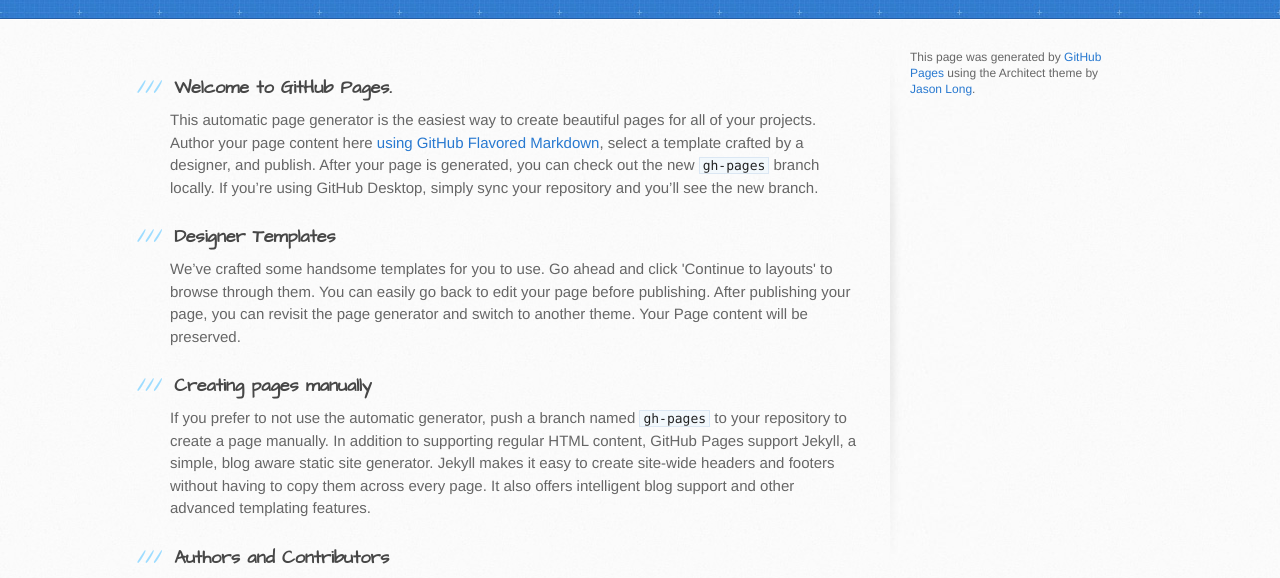
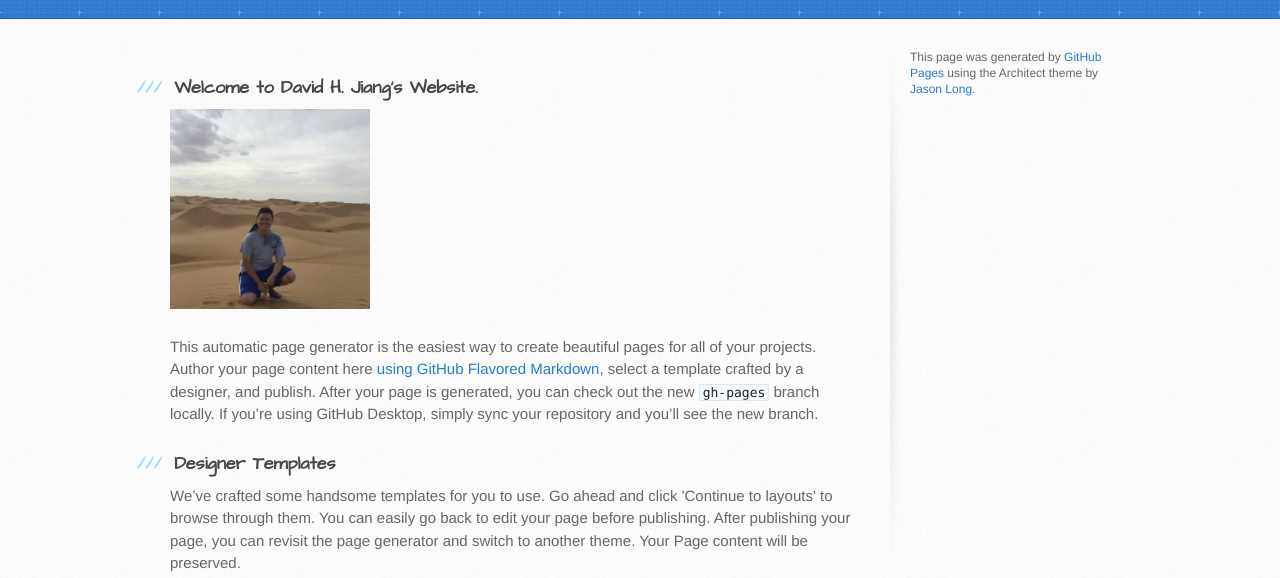
Before and after one commit to davidhjiang/davidhjiang.github.io, a plain HTML site: page index.html in a window 1280 px wide. Shown: the part 148-726 px from the top of the page. Drawn offline with Linux system fonts and the light colour scheme.

Commit message:
Update index.html

```diff
--- a/index.html
+++ b/index.html
@@ -29,7 +29,9 @@
       <div class="inner clearfix">
         <section id="main-content">
           <h3>
-<a id="welcome-to-github-pages" class="anchor" href="#welcome-to-github-pages" aria-hidden="true"><span aria-hidden="true" class="octicon octicon-link"></span></a>Welcome to GitHub Pages.</h3>
+<a id="welcome-to-github-pages" class="anchor" href="#welcome-to-github-pages" aria-hidden="true"><span aria-hidden="true" class="octicon octicon-link"></span></a>Welcome to David H. Jiang's Website.</h3>
+
+          <p><img src="images/davidhjiang.jpg" alt="David H Jiang" height="200" width="200"> </p>
 
 <p>This automatic page generator is the easiest way to create beautiful pages for all of your projects. Author your page content here <a href="https://guides.github.com/features/mastering-markdown/">using GitHub Flavored Markdown</a>, select a template crafted by a designer, and publish. After your page is generated, you can check out the new <code>gh-pages</code> branch locally. If you’re using GitHub Desktop, simply sync your repository and you’ll see the new branch.</p>
 
```
